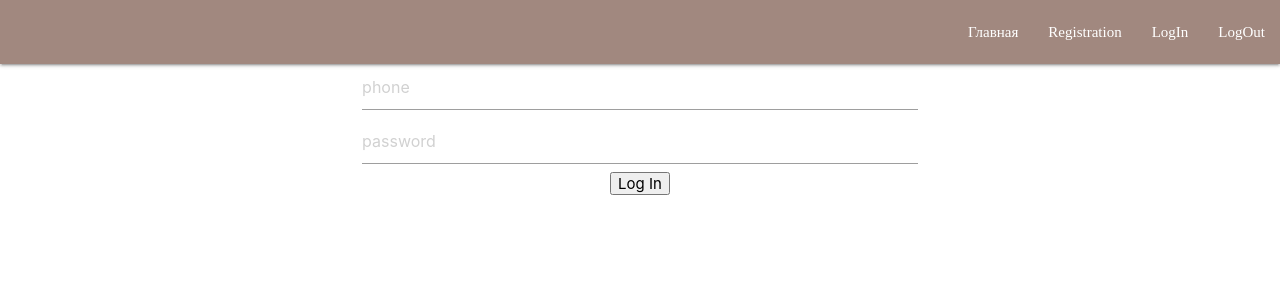
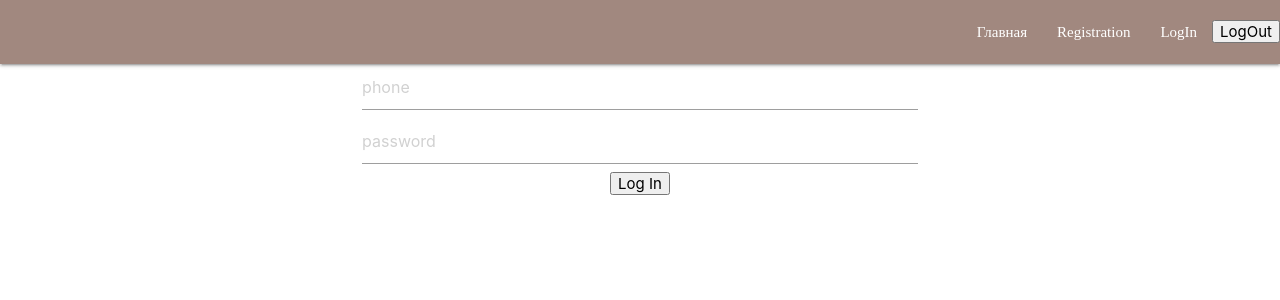
Before and after one commit to Karabeshkin/e-shop, a React (Create React App) app in the folder client/: page /authorization in a window 1280 px wide. Shown: the top 300 px of the page. Built offline with nearby package versions, Linux system fonts and the light colour scheme.

Commit message:
auth is ready

```diff
--- a/client/src/components/features/Auth/Authorization.tsx
+++ b/client/src/components/features/Auth/Authorization.tsx
@@ -1,20 +1,25 @@
 import React, { useState } from 'react';
-import * as api from './api';
+import { useNavigate } from 'react-router';
+// import * as api from './api';
 import { useAppDispatch } from '../store/store';
-
+import { authorizationUser } from './authSlice';
 
 export default function Authorization(): JSX.Element {
   const [phone, setPhone] = useState('');
   const [password, setPassword] = useState('');
-
+  const navigate = useNavigate();
   const dispatch = useAppDispatch();
 
-  const authorization = (e: React.FormEvent<HTMLFormElement>): void => {
+  const authorization = async (e: React.FormEvent<HTMLFormElement>): Promise<void> => {
     e.preventDefault();
-
-    api
-      .authorizationFetch({ phone, password })
-      .then((data) => dispatch({ type: 'auth/authorization', payload: data }));
+    try {
+      const res = await dispatch(authorizationUser({ phone, password }));
+      if (res.payload !== undefined) {
+        navigate('/');
+      }
+    } catch (error) {
+      console.log(error);
+    }
   };
 
   return (
--- a/client/src/components/features/Auth/Registration.tsx
+++ b/client/src/components/features/Auth/Registration.tsx
@@ -14,14 +14,12 @@ export default function Registration():JSX.Element {
   const navigate = useNavigate();
 
   const error = useSelector((store:RootState) => store.auth.error);
-  const user = useSelector((store:RootState) => store.auth.user);
+  // const user = useSelector((store:RootState) => store.auth.user);
 
   const registr = async (e: React.FormEvent<HTMLFormElement>): Promise<void> => {
     e.preventDefault();
     try {
       const res = await dispatch(registrationUser({ name, phone, password, cpassword }));
-      console.log(user);
-      console.log(res);
       if (res.payload !== undefined) {
         navigate('/');
       }
--- a/client/src/components/features/Auth/api.ts
+++ b/client/src/components/features/Auth/api.ts
@@ -26,7 +26,10 @@ export const authorizationFetch = async (obj:Authorization):Promise<User> => {
     body: JSON.stringify(obj)
   });
   const data = await res.json();
+  console.log(data, '999999999999999');
+
   return data;
+
 };
 
 // export const verificationFetch = async ():Promise<User> => {
@@ -40,5 +43,10 @@ export const verificationFetch = async (): Promise<User> => {
 };
 
 export const logOutFetch = async (): Promise<void> => {
-  await fetch('/api/auth/logout');
+  const res = await fetch('/api/auth/logout', { credentials: 'include' });
+  if (!res.ok) {
+    const { message } = await res.json();
+    throw message;
+  }
+  return res.json();
 };
--- a/client/src/components/features/Auth/type.ts
+++ b/client/src/components/features/Auth/type.ts
@@ -26,3 +26,7 @@ export type AuthState = {
   user: User | null;
   error: string | undefined;
 };
+
+export type Message = {
+  message: string;
+}
--- a/client/src/components/features/Navbar/Navbar.tsx
+++ b/client/src/components/features/Navbar/Navbar.tsx
@@ -1,10 +1,21 @@
 import React from 'react';
-import { Link } from 'react-router-dom';
+import { Link, useNavigate } from 'react-router-dom';
 import { useSelector } from 'react-redux';
-import { RootState } from '../store/store';
+import { RootState, useAppDispatch } from '../store/store';
+import { logOut } from '../Auth/authSlice';
 
 function Navbar(): JSX.Element {
   const user = useSelector((store:RootState) => store.auth.user);
+  const dispatch = useAppDispatch();
+  const navigate = useNavigate();
+
+  const logOutFetch = async (): Promise<void> => {
+    const res = await dispatch(logOut());
+    if (res.meta.requestStatus === 'fulfilled') {
+      navigate('/');
+    }
+  };
+
   return (
 
     <nav className="navbar brown lighten-2">
@@ -24,7 +35,7 @@ function Navbar(): JSX.Element {
             </>
           )}
           <li>
-            <Link to="/logout">LogOut</Link>
+            <button className="" type="button" onClick={logOutFetch}>LogOut</button>
           </li>
         </ul>
       </div>
```
Also changed, not shown: 1 other file (tests, documents, lock files or other folders).
